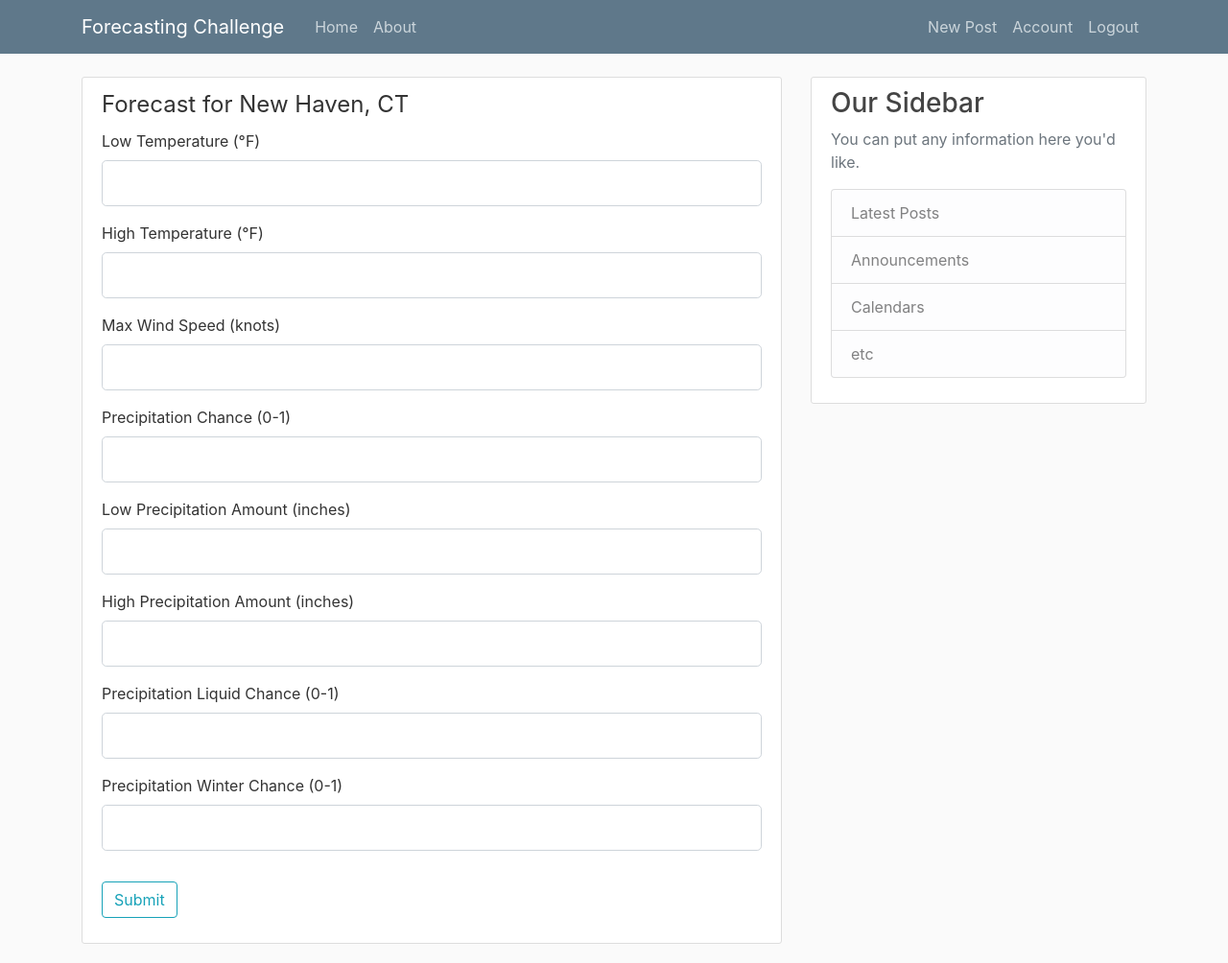
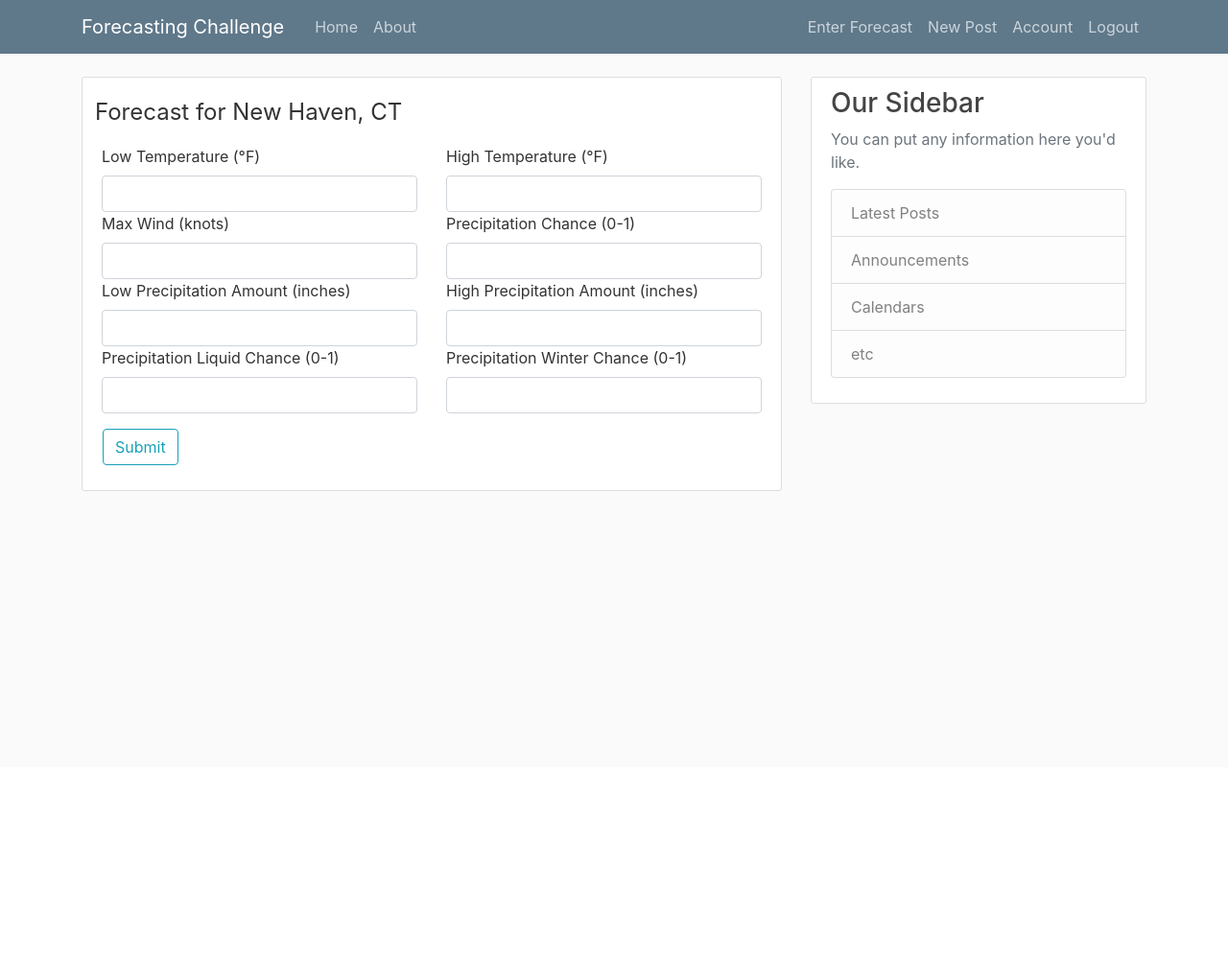
Before and after one commit to stockluke/forecastingchallenge, a Flask app: page /forecast/new in a window 1280 px wide. Shown: the whole page at 96% size. After the commit the page ends 512 px from the top, so only its background shows below. Run offline with Flask 2, Linux system fonts and the light colour scheme; the visitor is signed in with stand-in values (Sample User, id 1); some libraries are stand-ins or nearby versions.

Commit message:
Updated the forecast submission form.

```diff
--- a/forecastingchallenge/forecasts/forms.py
+++ b/forecastingchallenge/forecasts/forms.py
@@ -8,7 +8,7 @@ class ForecastForm(FlaskForm):
                                    validators=[DataRequired(), NumberRange(min=-128, max=135)])
     temperature_high = IntegerField('High Temperature (°F)',
                                     validators=[DataRequired(), NumberRange(min=-128, max=135)])
-    wind_max = IntegerField('Max Wind Speed (knots)',
+    wind_max = IntegerField('Max Wind (knots)',
                             validators=[DataRequired(), NumberRange(min=0, max=200)])
     precipitation_chance = DecimalField('Precipitation Chance (0-1)',
                                         validators=[DataRequired(), NumberRange(min=0, max=1)])
--- a/forecastingchallenge/templates/forecast_new.html
+++ b/forecastingchallenge/templates/forecast_new.html
@@ -1,115 +1,113 @@
 {% extends "layout.html" %}
 {% block content%}
     <div class="content-section">
-        <form method="POST" action="" enctype="multipart/form-data">
-            <fieldset class="form-group">
-                <legend>Forecast for New Haven, CT</legend>
-                <div class="form-group">
-                    {{ form.temperature_low.label(class="form-control-label") }}
+        <form class="row" method="POST" action="" enctype="multipart/form-data">
+            <legend class="p-2">Forecast for New Haven, CT</legend>
+            <div class="col-md-6">
+                {{ form.temperature_low.label(class="form-label") }}
                 {% if form.temperature_low.errors %}
-                        {{ form.temperature_low(class="form-control form-control-lg is-invalid") }}
+                    {{ form.temperature_low(class="form-control form-control-md is-invalid") }}
                     <div class="invalid-feedback">
                         {% for error in form.temperature_low.errors %}
                             <span>{{ error }}</span>
                         {% endfor %}
                     </div>
                 {% else %}
-                        {{ form.temperature_low(class="form-control form-control-lg") }}
+                    {{ form.temperature_low(class="form-control form-control-md") }}
                 {% endif %}
             </div>
-                <div class="form-group">
-                    {{ form.temperature_high.label(class="form-control-label") }}
+            <div class="col-md-6">
+                {{ form.temperature_high.label(class="form-label") }}
                 {% if form.temperature_high.errors %}
-                        {{ form.temperature_high(class="form-control form-control-lg is-invalid") }}
+                    {{ form.temperature_high(class="form-control form-control-md is-invalid") }}
                     <div class="invalid-feedback">
                         {% for error in form.temperature_high.errors %}
                             <span>{{ error }}</span>
                         {% endfor %}
                     </div>
                 {% else %}
-                        {{ form.temperature_high(class="form-control form-control-lg") }}
+                    {{ form.temperature_high(class="form-control form-control-md") }}
                 {% endif %}
             </div>
-                <div class="form-group">
-                    {{ form.wind_max.label(class="form-control-label") }}
+            <div class="col-md-6">
+                {{ form.wind_max.label(class="form-label") }}
                 {% if form.wind_max.errors %}
-                        {{ form.wind_max(class="form-control form-control-lg is-invalid") }}
+                    {{ form.wind_max(class="form-control form-control-md is-invalid") }}
                     <div class="invalid-feedback">
                         {% for error in form.wind_max.errors %}
                             <span>{{ error }}</span>
                         {% endfor %}
                     </div>
                 {% else %}
-                        {{ form.wind_max(class="form-control form-control-lg") }}
+                    {{ form.wind_max(class="form-control form-control-md") }}
                 {% endif %}
             </div>
-                <div class="form-group">
+            <div class="col-md-6">
                 {{ form.precipitation_chance.label(class="form-control-label") }}
                 {% if form.precipitation_chance.errors %}
-                        {{ form.precipitation_chance(class="form-control form-control-lg is-invalid") }}
+                    {{ form.precipitation_chance(class="form-control form-control-md is-invalid") }}
                     <div class="invalid-feedback">
                         {% for error in form.precipitation_chance.errors %}
                             <span>{{ error }}</span>
                         {% endfor %}
                     </div>
                 {% else %}
-                        {{ form.precipitation_chance(class="form-control form-control-lg") }}
+                    {{ form.precipitation_chance(class="form-control form-control-md") }}
                 {% endif %}
             </div>
-                <div class="form-group">
+            <div class="col-md-6">
                 {{ form.precipitation_amount_low.label(class="form-control-label") }}
                 {% if form.precipitation_amount_low.errors %}
-                        {{ form.precipitation_amount_low(class="form-control form-control-lg is-invalid") }}
+                    {{ form.precipitation_amount_low(class="form-control form-control-md is-invalid") }}
                     <div class="invalid-feedback">
                         {% for error in form.precipitation_amount_low.errors %}
                             <span>{{ error }}</span>
                         {% endfor %}
                     </div>
                 {% else %}
-                        {{ form.precipitation_amount_low(class="form-control form-control-lg") }}
+                    {{ form.precipitation_amount_low(class="form-control form-control-md") }}
                 {% endif %}
             </div>
-                <div class="form-group">
-                    {{ form.precipitation_amount_high.label(class="form-control-label") }}
+            <div class="col-md-6">
+                {{ form.precipitation_amount_high.label(class="form-label") }}
                 {% if form.precipitation_amount_high.errors %}
-                        {{ form.precipitation_amount_high(class="form-control form-control-lg is-invalid") }}
+                    {{ form.precipitation_amount_high(class="form-control form-control-md is-invalid") }}
                     <div class="invalid-feedback">
                         {% for error in form.precipitation_amount_high.errors %}
                             <span>{{ error }}</span>
                         {% endfor %}
                     </div>
                 {% else %}
-                        {{ form.precipitation_amount_high(class="form-control form-control-lg") }}
+                    {{ form.precipitation_amount_high(class="form-control form-control-md") }}
                 {% endif %}
             </div>
-                <div class="form-group">
-                    {{ form.precipitation_chance_liquid.label(class="form-control-label") }}
+            <div class="col-md-6">
+                {{ form.precipitation_chance_liquid.label(class="form-label") }}
                 {% if form.precipitation_chance_liquid.errors %}
-                        {{ form.precipitation_chance_liquid(class="form-control form-control-lg is-invalid") }}
+                    {{ form.precipitation_chance_liquid(class="form-control form-control-md is-invalid") }}
                     <div class="invalid-feedback">
                         {% for error in form.precipitation_chance_liquid.errors %}
                             <span>{{ error }}</span>
                         {% endfor %}
                     </div>
                 {% else %}
-                        {{ form.precipitation_chance_liquid(class="form-control form-control-lg") }}
+                    {{ form.precipitation_chance_liquid(class="form-control form-control-md") }}
                 {% endif %}
             </div>
-                <div class="form-group">
-                    {{ form.precipitation_chance_winter.label(class="form-control-label") }}
+            <div class="col-md-6">
+                {{ form.precipitation_chance_winter.label(class="form-label") }}
                 {% if form.precipitation_chance_winter.errors %}
-                        {{ form.precipitation_chance_winter(class="form-control form-control-lg is-invalid") }}
+                    {{ form.precipitation_chance_winter(class="form-control form-control-md is-invalid") }}
                     <div class="invalid-feedback">
                         {% for error in form.precipitation_chance_winter.errors %}
                             <span>{{ error }}</span>
                         {% endfor %}
                     </div>
                 {% else %}
-                        {{ form.precipitation_chance_winter(class="form-control form-control-lg") }}
+                    {{ form.precipitation_chance_winter(class="form-control form-control-md") }}
                 {% endif %}
             </div>
-            </fieldset>
-            <div class="form-group d-flex justify-content-between">
+            <div class="col-12 p-3">
                 {{ form.submit(class="btn btn-outline-info") }}
             </div>
         </form>
--- a/forecastingchallenge/templates/layout.html
+++ b/forecastingchallenge/templates/layout.html
@@ -26,6 +26,7 @@
             <!-- Navbar Right Side -->
             <div class="navbar-nav">
               {% if current_user.is_authenticated %}
+                <a class="nav-item nav-link" href="{{ url_for('forecasts.forecast_new') }}">Enter Forecast</a>
                 <a class="nav-item nav-link" href="{{ url_for('posts.post_new') }}">New Post</a>
                 <a class="nav-item nav-link" href="{{ url_for('users.account') }}">Account</a>
                 <a class="nav-item nav-link" href="{{ url_for('users.logout') }}">Logout</a>
```
Lines whose indentation alone changed are shown as unchanged.
